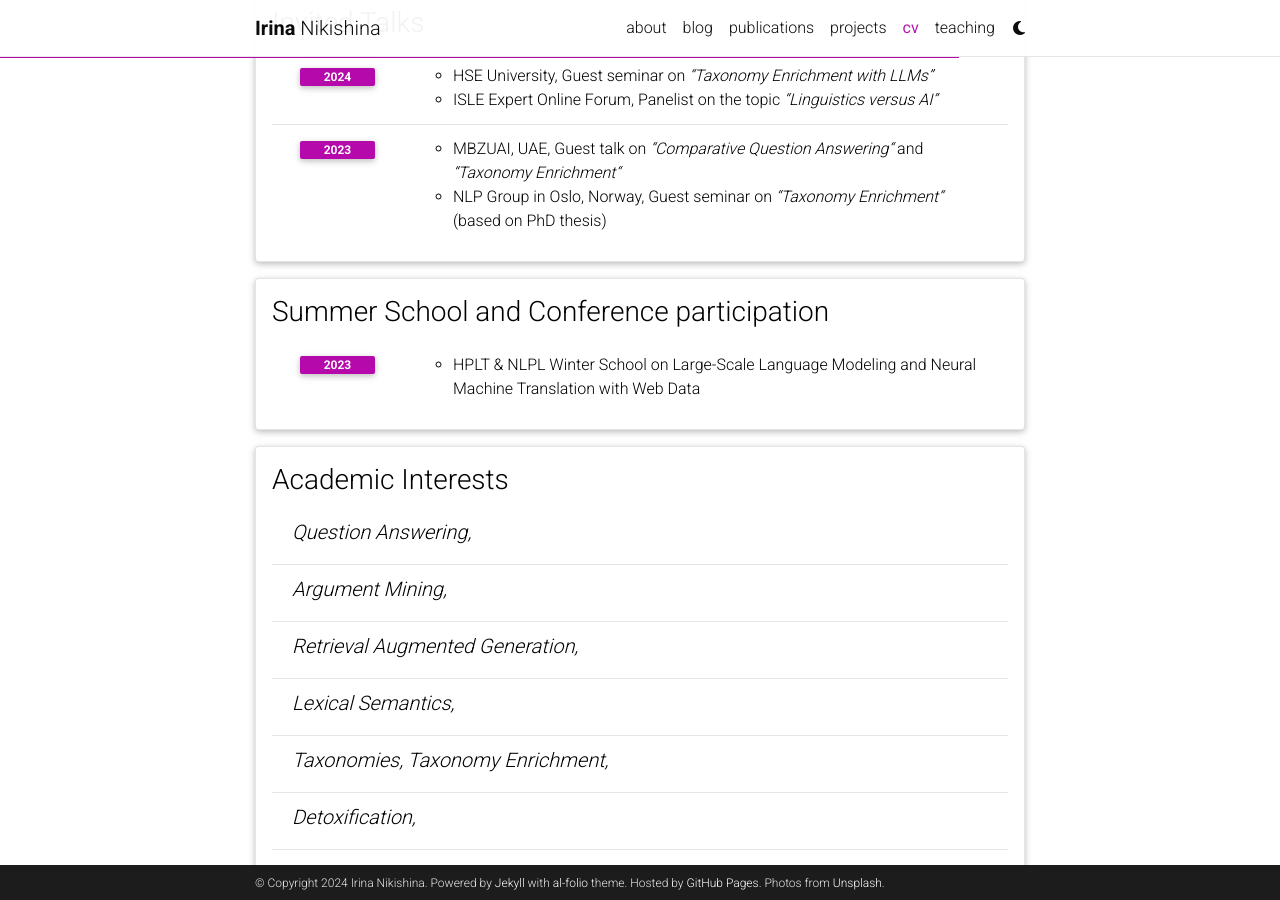
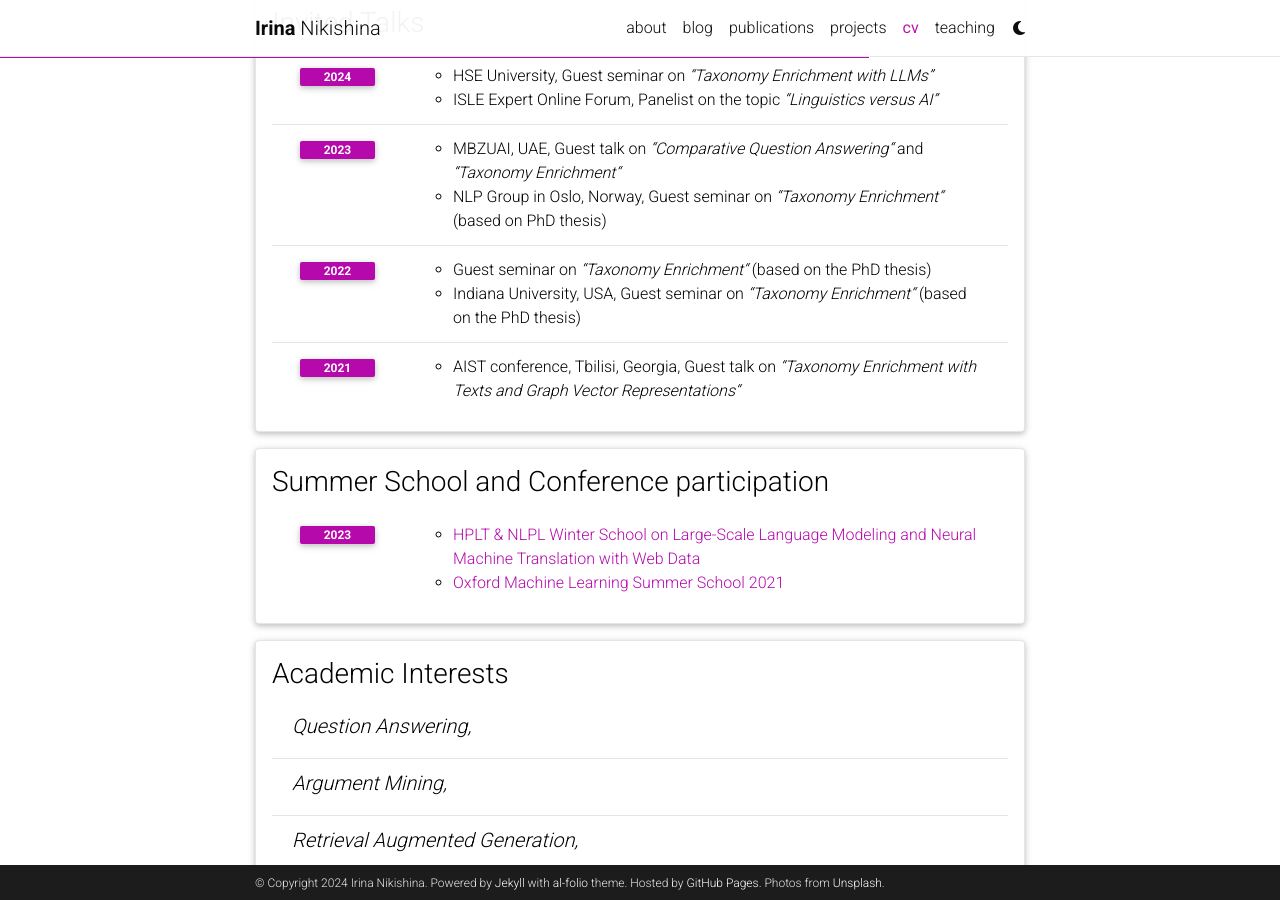
Before and after one commit to lilaspourpre/lilaspourpre.github.io, a Jekyll site: the page built from _pages/cv.md, in a window 1280 px wide and 900 px high, scrolled down 1408 px. Built offline with Jekyll 4.4.1, drawn with Linux system fonts in a browser that asks for light colours; comment, search, counter and statistics services are not loaded; a style sheet for code colours, icons or effects is not loaded.

Commit message:
Update cv.yml

```diff
--- a/_data/cv.yml
+++ b/_data/cv.yml
@@ -60,13 +60,21 @@
       items:
         - MBZUAI, UAE, Guest talk on <i>“Comparative Question Answering“</i> and <i>“Taxonomy Enrichment“</i>
         - NLP Group in Oslo, Norway, Guest seminar on <i>“Taxonomy Enrichment“</i> (based on PhD thesis)
+    - year: 2022
+      items:
+        - Guest seminar on <i>“Taxonomy Enrichment“</i> (based on the PhD thesis)
+        - Indiana University, USA, Guest seminar on <i>“Taxonomy Enrichment“</i> (based on the PhD thesis)
+    - year: 2021
+      items:
+        - AIST conference, Tbilisi, Georgia, Guest talk on <i>“Taxonomy Enrichment with Texts and Graph Vector Representations“</i>
 
 - title: Summer School and Conference participation
   type: time_table
   contents:
     - year: 2023
       items:
-        - HPLT & NLPL Winter School on Large-Scale Language Modeling and Neural Machine Translation with Web Data
+        - <a href="https://list.elra.info/mailman3/hyperkitty/list/corpora@list.elra.info/thread/P62W2RSMMBHVO3CYUNROHUAGVLZRHUUN/?sort=date">HPLT & NLPL Winter School on Large-Scale Language Modeling and Neural Machine Translation with Web Data</a>
+        - <a href="https://www.oxfordml.school/oxml2021">Oxford Machine Learning Summer School 2021</a>
 
 - title: Academic Interests
   type: nested_list
```
